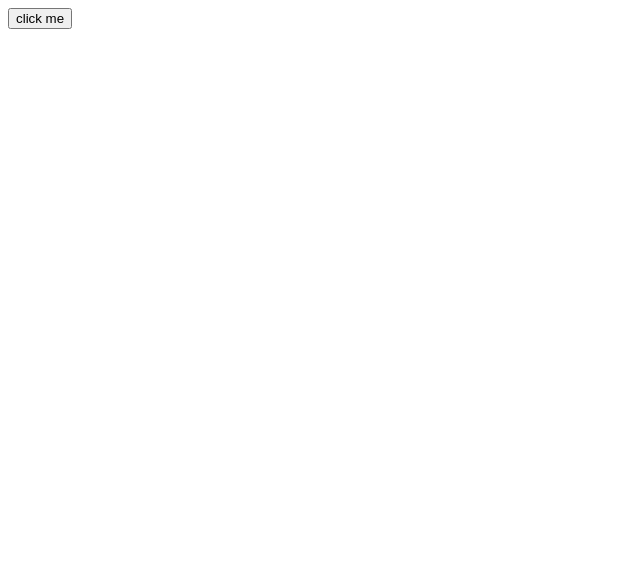
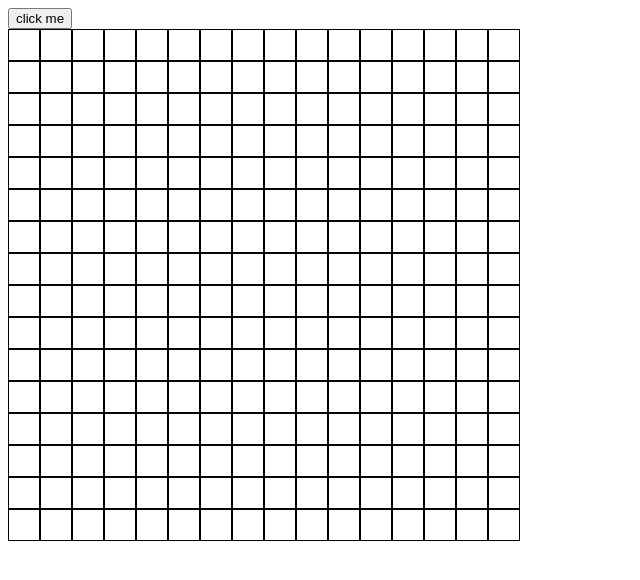
Before and after one commit to oe14/Etch-a-sketch, a plain HTML site: page index.html in a window 1280 px wide. Shown: the whole page, without its empty margins (0-640 px from the left). Drawn offline with Linux system fonts and the light colour scheme.

Commit message:
fixed logic to display 16x16 square grid of divs

```diff
--- a/app.js
+++ b/app.js
@@ -1,10 +1,12 @@
 const space = document.getElementById("space");
-const button = document.getElementById("button");
-button.addEventListener("click", function () {
-	for (let i = 0; j < 16 * 16; i++) {
+// const button = document.getElementById("button");
+// button.addEventListener("click", function () {
+
+function start() {
+	for (let i = 0; i < 256; i++) {
 		var gridsquare = document.createElement("div");
-		gridsquare.style.cssText =
-			"border: 2px solid green; width: 50px; height: 50px; margin: 5px; display: inline-block;";
+
 		space.appendChild(gridsquare);
+		gridsquare.classList.add("square");
 	}
-});
+}
--- a/index.html
+++ b/index.html
@@ -11,18 +11,17 @@
    <link rel="stylesheet" href="styles.css">
 </head>
 
-<body>
+<body onload="start()"">
 
-   <button id="button">click me</button>
-   <div id="space">
+   <button id=" button">click me</button>
 
-
-   </div>
+   <div" id="space">
+      </div>
 
 
 
 
-   <script src="app.js"></script>
+      <script src="app.js"></script>
 </body>
 
 </html>
--- a/styles.css
+++ b/styles.css
@@ -0,0 +1,15 @@
+#space {
+	display: flex;
+	max-height: 512px;
+	max-width: 512px;
+	flex-wrap: wrap;
+}
+.square {
+	width: calc(512px / 16);
+	height: calc(512px / 16);
+	border: 1px solid rgb(2, 0, 7);
+	box-sizing: border-box;
+}
+.square:hover {
+	background-color: black;
+}
```
